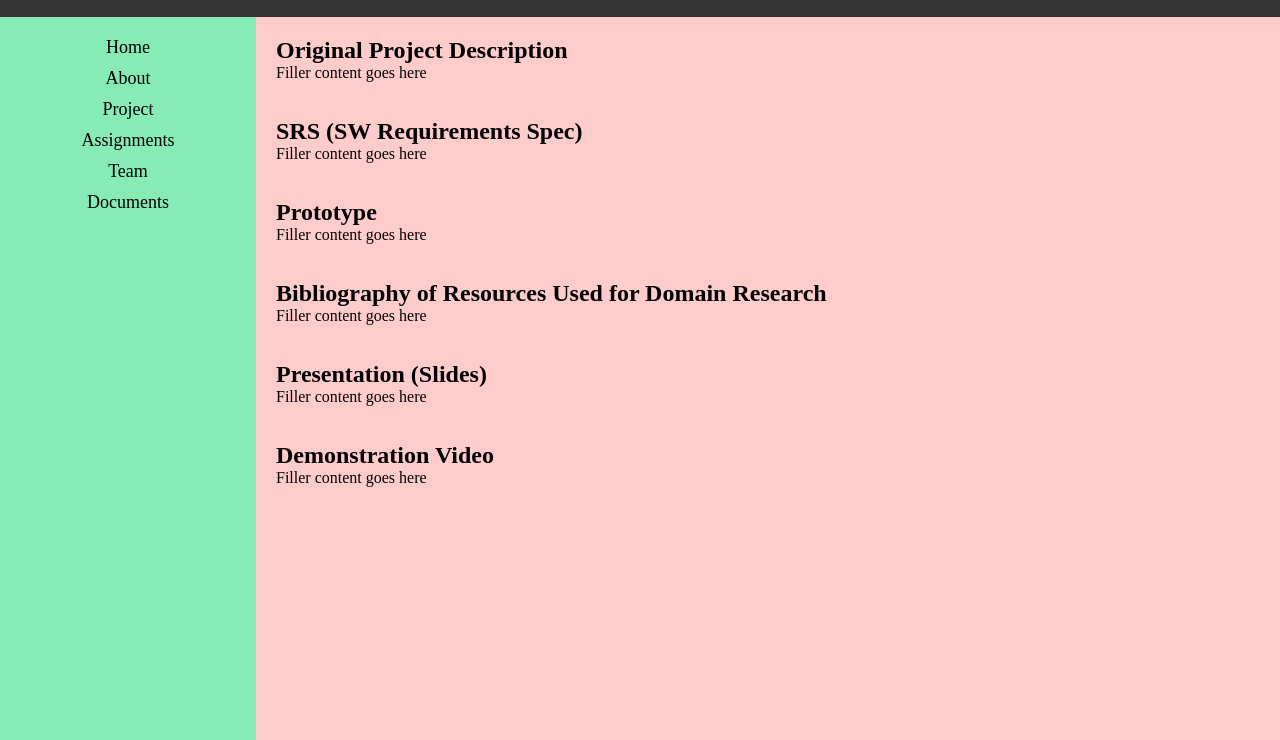
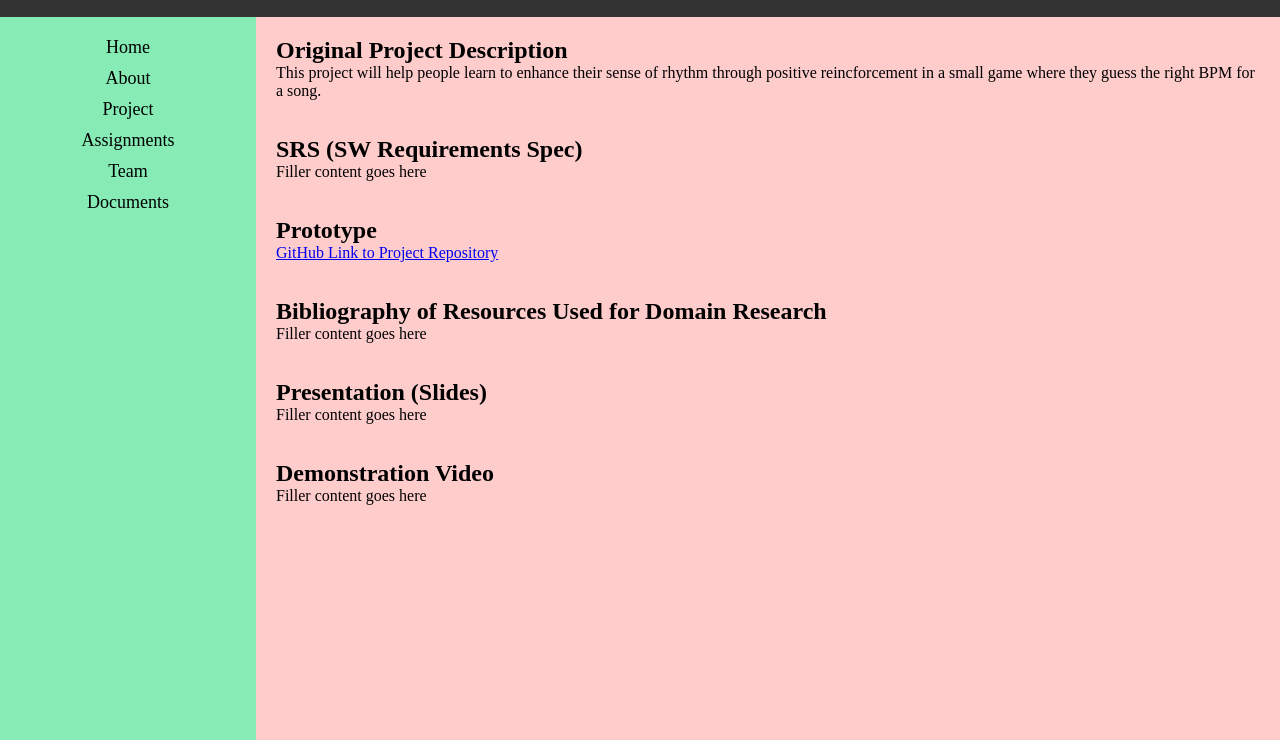
Before and after one commit to CaffeMacchiato/Revised-Website-Skeleton, a plain HTML site: page project.html in a window 1280 px wide. Shown: the part 60-800 px from the top of the page. Drawn offline with Linux system fonts and the light colour scheme.

Commit message:
Update project.html

```diff
--- a/project.html
+++ b/project.html
@@ -26,7 +26,7 @@
 
     <main>
         <h2>Original Project Description</h2>
-        <p>Filler content goes here</p>
+        <p>This project will help people learn to enhance their sense of rhythm through positive reincforcement in a small game where they guess the right BPM for a song.</p>
         <br><br>
 
         <h2>SRS (SW Requirements Spec)</h2>
@@ -34,7 +34,7 @@
         <br><br>
 
         <h2>Prototype</h2>
-        <p>Filler content goes here</p>
+        <p><a href="https://github.com/Man-Doe/SWE-Project" target="_blank">GitHub Link to Project Repository</a></p>
         <br><br>
 
         <h2>Bibliography of Resources Used for Domain Research</h2>
```
